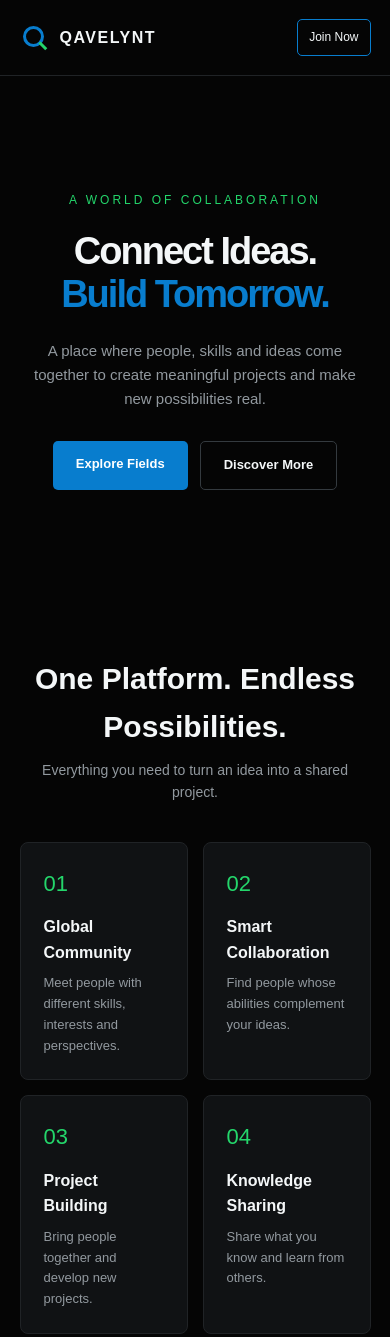
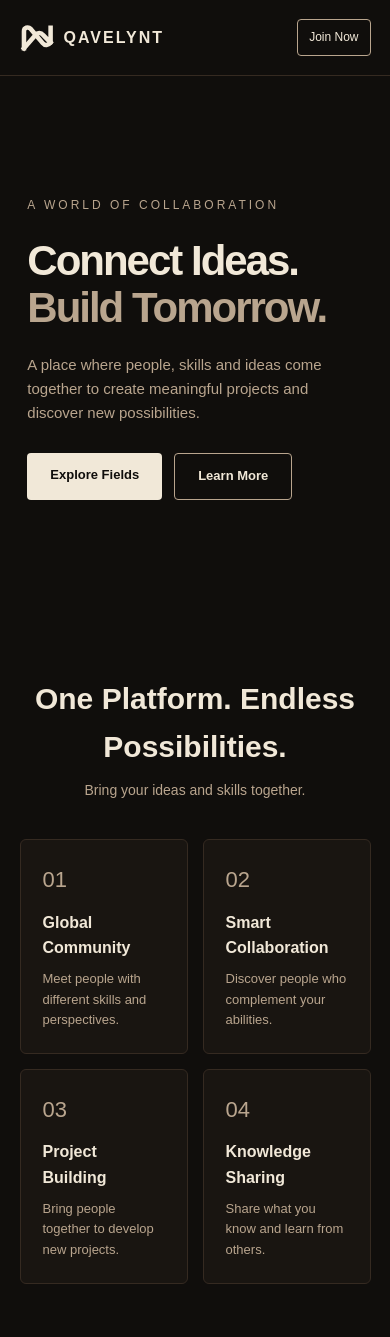
Before and after one commit to amir1391amr-glitch/QAVELYNT, a plain HTML site: page index.html in a window 390 px wide. Shown: the top 1337 px of the page. Drawn offline with Linux system fonts and the light colour scheme.

Commit message:
Update index.html

```diff
--- a/index.html
+++ b/index.html
@@ -5,225 +5,420 @@
 <meta charset="UTF-8">
 <meta name="viewport" content="width=device-width, initial-scale=1.0">
 <title>QAVELYNT | Connect Ideas. Build Tomorrow.</title>
+
 <style>
-:root{
-  --black:#050505;
-  --panel:#101214;
-  --blue:#087DCE;
-  --green:#24D66B;
-  --white:#F4F7F8;
-  --muted:#92999F;
+:root {
+  --black: #100E0C;
+  --dark: #191511;
+  --brown: #60432F;
+  --cream: #F1E8D8;
+  --soft: #B9A58E;
+  --line: #352A21;
 }
-*{box-sizing:border-box;margin:0;padding:0}
-html{scroll-behavior:smooth}
-body{
-  background:var(--black);
-  color:var(--white);
-  font-family:Arial,Helvetica,sans-serif;
-  line-height:1.6;
+
+* {
+  box-sizing: border-box;
+  margin: 0;
+  padding: 0;
 }
-a{color:inherit;text-decoration:none}
-header{
-  height:76px;
-  display:flex;
-  align-items:center;
-  justify-content:space-between;
-  padding:0 7%;
-  border-bottom:1px solid #202326;
-  background:#050505;
-  position:sticky;
-  top:0;
-  z-index:10;
+
+html {
+  scroll-behavior: smooth;
 }
-.brand{display:flex;align-items:center;gap:10px}
-.logo{width:30px;height:30px;flex-shrink:0}
-.brand-name{font-size:19px;font-weight:800;letter-spacing:1.5px}
-nav{display:flex;gap:25px;color:#c3c8cc;font-size:13px}
-nav a:hover{color:var(--green)}
-.header-btn{
-  border:1px solid var(--blue);
-  padding:9px 17px;
-  border-radius:5px;
-  font-size:12px;
+
+body {
+  background: var(--black);
+  color: var(--cream);
+  font-family: Arial, Helvetica, sans-serif;
+  line-height: 1.6;
 }
-.hero{
-  text-align:center;
-  padding:115px 20px 105px;
-  background:#050505;
+
+a {
+  text-decoration: none;
+  color: inherit;
 }
-.eyebrow{
-  color:var(--green);
-  font-size:12px;
-  letter-spacing:3px;
-  margin-bottom:20px;
+
+header {
+  min-height: 76px;
+  padding: 14px 7%;
+  display: flex;
+  align-items: center;
+  justify-content: space-between;
+  border-bottom: 1px solid var(--line);
+  background: var(--black);
+  position: sticky;
+  top: 0;
+  z-index: 10;
 }
-h1{
-  font-size:clamp(38px,7vw,68px);
-  line-height:1.12;
-  max-width:850px;
-  margin:auto;
-  letter-spacing:-2px;
+
+.brand {
+  display: flex;
+  align-items: center;
+  gap: 10px;
 }
-h1 span{color:var(--blue)}
-.hero p{
-  max-width:590px;
-  margin:24px auto;
-  color:var(--muted);
-  font-size:15px;
+
+.logo {
+  width: 34px;
+  height: 34px;
+  flex-shrink: 0;
 }
-.actions{display:flex;justify-content:center;gap:12px;flex-wrap:wrap;margin-top:30px}
-.btn{
-  padding:13px 23px;
-  border-radius:5px;
-  font-size:13px;
-  font-weight:bold;
+
+.brand-name {
+  font-size: 19px;
+  font-weight: bold;
+  letter-spacing: 2px;
 }
-.primary{background:var(--blue);color:white}
-.secondary{border:1px solid #343a3f}
-section{padding:75px 7%}
-.section-head{text-align:center;margin-bottom:38px}
-.section-head h2{font-size:30px;margin-bottom:8px}
-.section-head p{font-size:14px;color:var(--muted)}
-.features{
-  display:grid;
-  grid-template-columns:repeat(4,1fr);
-  gap:15px;
+
+nav {
+  display: flex;
+  gap: 25px;
+  font-size: 13px;
+  color: var(--soft);
 }
-.feature,.category,.step{
-  background:var(--panel);
-  border:1px solid #202326;
-  border-radius:8px;
-  padding:23px;
+
+nav a:hover {
+  color: var(--cream);
 }
-.feature-mark{
-  color:var(--green);
-  font-size:22px;
-  margin-bottom:13px;
+
+.header-btn {
+  border: 1px solid var(--soft);
+  padding: 9px 17px;
+  border-radius: 4px;
+  font-size: 12px;
 }
-.feature h3,.step h3{font-size:16px;margin-bottom:8px}
-.feature p,.step p{font-size:13px;color:var(--muted)}
-.explore{background:#080a0b}
-.search{
-  display:block;
-  width:min(520px,100%);
-  margin:0 auto 30px;
-  padding:14px 16px;
-  background:#101214;
-  border:1px solid #30363b;
-  border-radius:6px;
-  color:white;
-  outline:none;
-  font-size:14px;
+
+.hero {
+  padding: 120px 7% 115px;
+  min-height: 440px;
+  background: var(--black);
 }
-.search:focus{border-color:var(--blue)}
-.categories{
-  display:grid;
-  grid-template-columns:repeat(4,1fr);
-  gap:12px;
+
+.eyebrow {
+  color: var(--soft);
+  letter-spacing: 3px;
+  font-size: 12px;
+  margin-bottom: 22px;
 }
-.category{
-  padding:17px;
-  transition:border-color .2s;
+
+h1 {
+  font-size: clamp(42px, 7vw, 72px);
+  line-height: 1.12;
+  letter-spacing: -2px;
 }
-.category:hover{border-color:var(--blue)}
-.category strong{display:block;font-size:14px}
-.category small{display:block;color:var(--muted);font-size:11px;margin-top:3px}
-.steps{display:grid;grid-template-columns:repeat(3,1fr);gap:15px}
-.number{color:var(--blue);font-size:25px;font-weight:bold;margin-bottom:12px}
-.cta{text-align:center;background:#080a0b}
-.cta h2{font-size:32px;margin-bottom:12px}
-.cta p{color:var(--muted);margin-bottom:25px}
-footer{
-  padding:30px 7%;
-  border-top:1px solid #202326;
-  display:flex;
-  justify-content:space-between;
-  flex-wrap:wrap;
-  gap:15px;
-  color:var(--muted);
-  font-size:12px;
+
+h1 span {
+  color: var(--soft);
 }
-@media(max-width:800px){
-  nav{display:none}
-  .features{grid-template-columns:repeat(2,1fr)}
-  .categories{grid-template-columns:repeat(2,1fr)}
-  .steps{grid-template-columns:1fr}
+
+.hero p {
+  color: var(--soft);
+  max-width: 560px;
+  margin: 22px 0 28px;
+  font-size: 15px;
 }
-@media(max-width:420px){
-  header{padding:0 5%}
-  .brand-name{font-size:16px}
-  .header-btn{padding:8px 11px}
-  section{padding:60px 5%}
-  .features{grid-template-columns:1fr 1fr}
+
+.actions {
+  display: flex;
+  gap: 12px;
+  flex-wrap: wrap;
+}
+
+.btn {
+  display: inline-block;
+  padding: 12px 23px;
+  border-radius: 4px;
+  font-size: 13px;
+  font-weight: bold;
+}
+
+.primary {
+  background: var(--cream);
+  color: var(--black);
+}
+
+.secondary {
+  border: 1px solid var(--soft);
+}
+
+section {
+  padding: 75px 7%;
+}
+
+.section-head {
+  text-align: center;
+  margin-bottom: 38px;
+}
+
+.section-head h2 {
+  font-size: 30px;
+  margin-bottom: 8px;
+}
+
+.section-head p {
+  font-size: 14px;
+  color: var(--soft);
+}
+
+.features {
+  display: grid;
+  grid-template-columns: repeat(4, 1fr);
+  gap: 15px;
+}
+
+.feature, .category, .step {
+  background: var(--dark);
+  border: 1px solid var(--line);
+  border-radius: 6px;
+  padding: 22px;
+}
+
+.feature-mark {
+  color: var(--soft);
+  font-size: 22px;
+  margin-bottom: 12px;
+}
+
+.feature h3, .step h3 {
+  font-size: 16px;
+  margin-bottom: 8px;
+}
+
+.feature p, .step p {
+  font-size: 13px;
+  color: var(--soft);
+}
+
+.explore {
+  background: #15110E;
+}
+
+.search {
+  display: block;
+  width: min(520px, 100%);
+  margin: 0 auto 30px;
+  padding: 14px 16px;
+  background: var(--dark);
+  border: 1px solid var(--line);
+  border-radius: 5px;
+  color: var(--cream);
+  outline: none;
+}
+
+.search:focus {
+  border-color: var(--soft);
+}
+
+.categories {
+  display: grid;
+  grid-template-columns: repeat(4, 1fr);
+  gap: 12px;
+}
+
+.category {
+  padding: 16px;
+  transition: border-color .2s;
+}
+
+.category:hover {
+  border-color: var(--soft);
+}
+
+.category strong {
+  display: block;
+  font-size: 14px;
+}
+
+.category small {
+  display: block;
+  color: var(--soft);
+  font-size: 11px;
+  margin-top: 3px;
+}
+
+.steps {
+  display: grid;
+  grid-template-columns: repeat(3, 1fr);
+  gap: 15px;
+}
+
+.number {
+  font-size: 25px;
+  color: var(--soft);
+  margin-bottom: 12px;
+}
+
+.cta {
+  text-align: center;
+  background: #15110E;
+}
+
+.cta h2 {
+  font-size: 32px;
+  margin-bottom: 12px;
+}
+
+.cta p {
+  color: var(--soft);
+  margin-bottom: 24px;
+}
+
+footer {
+  padding: 30px 7%;
+  border-top: 1px solid var(--line);
+  display: flex;
+  justify-content: space-between;
+  flex-wrap: wrap;
+  gap: 15px;
+  color: var(--soft);
+  font-size: 12px;
+}
+
+@media(max-width:800px) {
+  nav {
+    display: none;
+  }
+
+  .features {
+    grid-template-columns: repeat(2, 1fr);
+  }
+
+  .categories {
+    grid-template-columns: repeat(2, 1fr);
+  }
+
+  .steps {
+    grid-template-columns: 1fr;
+  }
+}
+
+@media(max-width:420px) {
+  header {
+    padding: 14px 5%;
+  }
+
+  .brand-name {
+    font-size: 16px;
+  }
+
+  .header-btn {
+    padding: 8px 11px;
+  }
+
+  section {
+    padding: 60px 5%;
+  }
 }
 </style>
 </head>
+
 <body>
 
 <header>
   <a href="#" class="brand">
-    <svg class="logo" viewBox="0 0 40 40" fill="none" xmlns="http://www.w3.org/2000/svg">
-      <circle cx="18" cy="18" r="12" stroke="#087DCE" stroke-width="4"/>
-      <path d="M26 26L35 35" stroke="#24D66B" stroke-width="4"/>
+
+    <!-- QAVELYNT LOGO - DESIGN 07 -->
+    <svg class="logo" viewBox="0 0 60 50"
+      fill="none" xmlns="http://www.w3.org/2000/svg">
+
+      <path d="M7 43V13C7 7 14 4 19 9L40 34C44 39 50 38 54 33"
+        stroke="#F1E8D8"
+        stroke-width="8"
+        stroke-linecap="square"
+        stroke-linejoin="round"/>
+
+      <path d="M7 43L27 20C31 15 37 15 41 20L54 33V7"
+        stroke="#F1E8D8"
+        stroke-width="8"
+        stroke-linecap="square"
+        stroke-linejoin="round"/>
+
     </svg>
+
     <span class="brand-name">QAVELYNT</span>
   </a>
+
   <nav>
     <a href="#">Home</a>
     <a href="#explore">Explore</a>
     <a href="#how">How It Works</a>
     <a href="#about">About</a>
   </nav>
+
   <a href="#join" class="header-btn">Join Now</a>
 </header>
 
 <main>
+
 <div class="hero" id="about">
   <div class="eyebrow">A WORLD OF COLLABORATION</div>
-  <h1>Connect Ideas.<br><span>Build Tomorrow.</span></h1>
-  <p>A place where people, skills and ideas come together to create meaningful projects and make new possibilities real.</p>
+
+  <h1>
+    Connect Ideas.<br>
+    <span>Build Tomorrow.</span>
+  </h1>
+
+  <p>
+    A place where people, skills and ideas come together
+    to create meaningful projects and discover new possibilities.
+  </p>
+
   <div class="actions">
     <a href="#explore" class="btn primary">Explore Fields</a>
-    <a href="#how" class="btn secondary">Discover More</a>
+    <a href="#how" class="btn secondary">Learn More</a>
   </div>
 </div>
 
 <section>
   <div class="section-head">
     <h2>One Platform. Endless Possibilities.</h2>
-    <p>Everything you need to turn an idea into a shared project.</p>
+    <p>Bring your ideas and skills together.</p>
   </div>
+
   <div class="features">
+
     <article class="feature">
       <div class="feature-mark">01</div>
       <h3>Global Community</h3>
-      <p>Meet people with different skills, interests and perspectives.</p>
+      <p>Meet people with different skills and perspectives.</p>
     </article>
+
     <article class="feature">
       <div class="feature-mark">02</div>
       <h3>Smart Collaboration</h3>
-      <p>Find people whose abilities complement your ideas.</p>
+      <p>Discover people who complement your abilities.</p>
     </article>
+
     <article class="feature">
       <div class="feature-mark">03</div>
       <h3>Project Building</h3>
-      <p>Bring people together and develop new projects.</p>
+      <p>Bring people together to develop new projects.</p>
     </article>
+
     <article class="feature">
       <div class="feature-mark">04</div>
       <h3>Knowledge Sharing</h3>
       <p>Share what you know and learn from others.</p>
     </article>
+
   </div>
 </section>
 
 <section class="explore" id="explore">
+
   <div class="section-head">
     <h2>Explore Every Field</h2>
     <p>Discover your interests. Find your community.</p>
   </div>
-  <input class="search" id="search" type="search" placeholder="Search fields...">
+
+  <input
+    class="search"
+    id="search"
+    type="search"
+    placeholder="Search fields..."
+  >
+
   <div class="categories" id="categories">
+
     <a class="category"><strong>Technology</strong><small>فناوری</small></a>
     <a class="category"><strong>Artificial Intelligence</strong><small>هوش مصنوعی</small></a>
     <a class="category"><strong>Science</strong><small>علوم</small></a>
@@ -270,30 +465,37 @@ footer{
     <a class="category"><strong>Web Development</strong><small>توسعه وب</small></a>
     <a class="category"><strong>Data Science</strong><small>علم داده</small></a>
     <a class="category"><strong>Urban Planning</strong><small>برنامه‌ریزی شهری</small></a>
+
   </div>
 </section>
 
 <section id="how">
+
   <div class="section-head">
     <h2>How It Works</h2>
-    <p>Three simple steps to start building together.</p>
+    <p>Three steps to start building together.</p>
   </div>
+
   <div class="steps">
+
     <article class="step">
       <div class="number">01</div>
       <h3>Discover</h3>
       <p>Explore fields, ideas and people who share your interests.</p>
     </article>
+
     <article class="step">
       <div class="number">02</div>
       <h3>Connect</h3>
-      <p>Find collaborators and bring complementary skills together.</p>
+      <p>Find collaborators and bring different skills together.</p>
     </article>
+
     <article class="step">
       <div class="number">03</div>
       <h3>Create</h3>
-      <p>Work together and turn promising ideas into real projects.</p>
+      <p>Work together and turn ideas into projects.</p>
     </article>
+
   </div>
 </section>
 
@@ -302,6 +504,7 @@ footer{
   <p>Your next great project could start with one connection.</p>
   <a href="#explore" class="btn primary">Explore QAVELYNT</a>
 </section>
+
 </main>
 
 <footer>
@@ -312,12 +515,16 @@ footer{
 <script>
 const search = document.getElementById('search');
 const cards = document.querySelectorAll('.category');
-search.addEventListener('input', function(){
+
+search.addEventListener('input', function() {
   const value = this.value.toLowerCase().trim();
+
   cards.forEach(card => {
-    card.style.display = card.innerText.toLowerCase().includes(value) ? '' : 'none';
+    card.style.display =
+      card.innerText.toLowerCase().includes(value) ? '' : 'none';
   });
 });
 </script>
+
 </body>
 </html>
```
